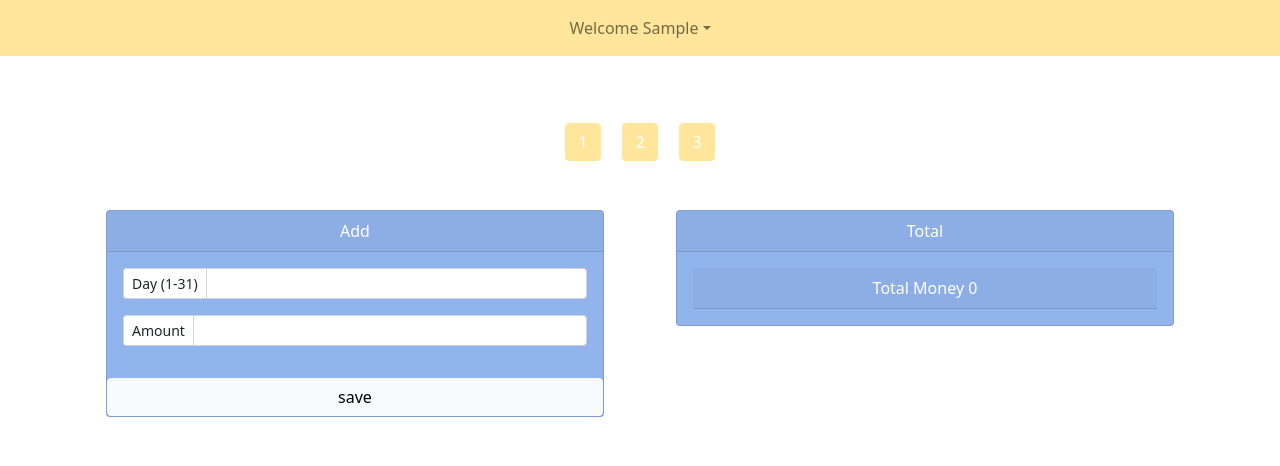
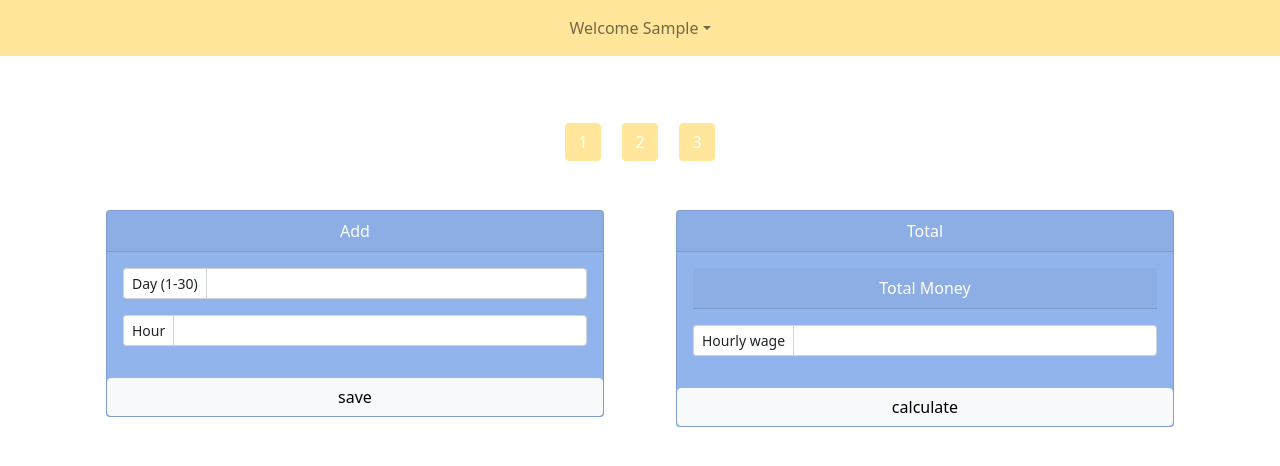
Before and after one commit to mertovich/mss, a React (Create React App) app in the folder web/: page / in a window 1280 px wide. Both pictures are taken after typing "Sample" into the empty fields and a click on the button "Submit". Shown: the top 466 px of the page. Built offline with nearby package versions, Linux system fonts and the light colour scheme.

Commit message:
fix: day converted to hour

```diff
--- a/web/src/App.tsx
+++ b/web/src/App.tsx
@@ -40,9 +40,9 @@ const App = (props: Props) => {
     setTotal(0)
   }
 
-  const addData = async (day:number, amount:number) => {
+  const addData = async (day:number, hour:number) => {
     const tmpData = data as number[]
-    tmpData[day] = amount
+    tmpData[day] = hour
     setData(tmpData)
     localStorage.setItem('data', JSON.stringify(tmpData))
     const getData = JSON.parse(localStorage.getItem('data') || '[]')
--- a/web/src/components/DaysCard.tsx
+++ b/web/src/components/DaysCard.tsx
@@ -3,12 +3,12 @@ import { Card, Container, InputGroup, FormControl, Button, Alert } from 'react-b
 import '../App.css'
 
 interface IProps {
-    addData: (day: number, amount: number) => void
+    addData: (day: number, hour: number) => void
 }
 
 const DaysCard:React.FC<IProps> = ({addData}) => {
     const [days, setDays] = useState<number>()
-    const [amount, setaAount] = useState<number>()
+    const [hour, setaAount] = useState<number>()
     const [validated, setValidated] = useState<String>('')
 
 
@@ -16,12 +16,12 @@ const DaysCard:React.FC<IProps> = ({addData}) => {
         setDays(Number(e.target.value))
     }
 
-    const handleChangeAmount = (e: React.ChangeEvent<HTMLInputElement>) => {
+    const handleChangehour = (e: React.ChangeEvent<HTMLInputElement>) => {
         setaAount(Number(e.target.value))
     }
 
     const validateForm = (): boolean => {
-        if(days && amount && days > 0 && amount >= 0 && days <= 31) {
+        if(days && hour && days > 0 && hour > 0 && hour <= 24 && days <= 30) {
             return true
         }
           return false
@@ -31,8 +31,8 @@ const DaysCard:React.FC<IProps> = ({addData}) => {
         if (validateForm()) {
             setValidated('')
             let tmpDay = days as number
-            let tmpAmount = amount as number
-            addData(tmpDay - 1, tmpAmount)
+            let tmphour = hour as number
+            addData(tmpDay - 1, tmphour)
         }
         else {
             setValidated('error')
@@ -49,12 +49,12 @@ const DaysCard:React.FC<IProps> = ({addData}) => {
                 <Card.Body>
                     <Card.Text>
                         <InputGroup size="sm" className="mb-3">
-                            <InputGroup.Text style={{backgroundColor: '#FFFFFF'}} id="inputGroup-sizing-sm">Day (1-31)</InputGroup.Text>
+                            <InputGroup.Text style={{backgroundColor: '#FFFFFF'}} id="inputGroup-sizing-sm">Day (1-30)</InputGroup.Text>
                             <FormControl onChange={handleChangeDays} type='number' aria-label="Small" aria-describedby="inputGroup-sizing-sm" />
                         </InputGroup>
                         <InputGroup size="sm" className="mb-3">
-                            <InputGroup.Text style={{backgroundColor: '#FFFFFF'}} id="inputGroup-sizing-sm">Amount</InputGroup.Text>
-                            <FormControl onChange={handleChangeAmount} type='number' aria-label="Small" aria-describedby="inputGroup-sizing-sm" />
+                            <InputGroup.Text style={{backgroundColor: '#FFFFFF'}} id="inputGroup-sizing-sm">Hour</InputGroup.Text>
+                            <FormControl onChange={handleChangehour} type='number' aria-label="Small" aria-describedby="inputGroup-sizing-sm" />
                         </InputGroup>
                     </Card.Text>
                 </Card.Body>
--- a/web/src/components/LineGraphs.tsx
+++ b/web/src/components/LineGraphs.tsx
@@ -27,7 +27,7 @@ const LineGraphs: React.FC<IProps> = ({ data }) => {
         break;
       case 3:
         setPageIndex(3)
-        setPageData(data.slice(20, pageIndex * 10) as number[])
+        setPageData(data.slice(2, pageIndex * 10) as number[])
         break;
     }
   }
@@ -41,7 +41,7 @@ const LineGraphs: React.FC<IProps> = ({ data }) => {
               <p>{index + 1}</p>
             </Col>
             <Col>
-              <ProgressBar variant='progressBarcustomize' key={index + 1} now={item as number} label={`${item}`} />
+              <ProgressBar variant='progressBarcustomize' max={24} key={index + 1} now={item as number} label={`${item}`} />
             </Col>
           </Row>
         )
--- a/web/src/components/TotalCard.tsx
+++ b/web/src/components/TotalCard.tsx
@@ -1,13 +1,40 @@
-import React, {useState} from 'react'
-import { Container, Card } from 'react-bootstrap'
+import React, { useState } from 'react'
+import { Container, Card, InputGroup, FormControl, Alert, Button } from 'react-bootstrap'
 import '../App.css'
 
 interface IProps {
     total: number
 }
 
-const TotalCard:React.FC<IProps> = ({total}) => {
+const TotalCard: React.FC<IProps> = ({ total }) => {
+    const [validated, setValidated] = useState<String>('')
+    const [amount, setAmount] = useState<number>(0)
+    const [totalAmount, setTotalAmount] = useState<number>()
 
+    const submitCard = () => {
+        if (validateForm()) {
+            setValidated('')
+            totalAmountCalculator()
+        }
+        else {
+            setValidated('error')
+        }
+    }
+
+    const totalAmountCalculator = () => {
+        setTotalAmount(amount * total)
+    }
+
+    const amountHendler = (e: React.ChangeEvent<HTMLInputElement>) => {
+        setAmount(Number(e.target.value))
+    }
+
+    const validateForm = (): boolean => {
+        if (amount > 0) {
+            return true
+        }
+        return false
+    }
 
 return (
     <div>
@@ -19,9 +46,15 @@ const TotalCard:React.FC<IProps> = ({total}) => {
                 <Card.Header>Total</Card.Header>
                 <Card.Body>
                     <Card.Text>
-                        <Card.Header>Total Money  {total}</Card.Header>
+                        <Card.Header>Total Money {totalAmount}</Card.Header>
                     </Card.Text>
+                    <InputGroup size="sm" className="mb-3">
+                            <InputGroup.Text style={{backgroundColor: '#FFFFFF'}} id="inputGroup-sizing-sm">Hourly wage</InputGroup.Text>
+                            <FormControl onChange={amountHendler} type='number' aria-label="Small" aria-describedby="inputGroup-sizing-sm" />
+                        </InputGroup>
                 </Card.Body>
+                {validated === '' ? null : <Alert key='danger' variant='danger'>Incorrect login please try again after checking.</Alert> }
+                <Button onClick={() => submitCard()} variant="light">calculate</Button>
             </Card>
         </Container>
     </div>
--- a/web/src/pages/Dashboard.tsx
+++ b/web/src/pages/Dashboard.tsx
@@ -8,7 +8,7 @@ import TotalCard from '../components/TotalCard'
 interface IProps {
   user: string | null
   handleLogout: () => void
-  addData: (days: number, amount: number) => void
+  addData: (days: number, hour: number) => void
   data: number[]
   clearDashBoard: () => void
   total: number
```
Lines whose indentation alone changed are shown as unchanged.
